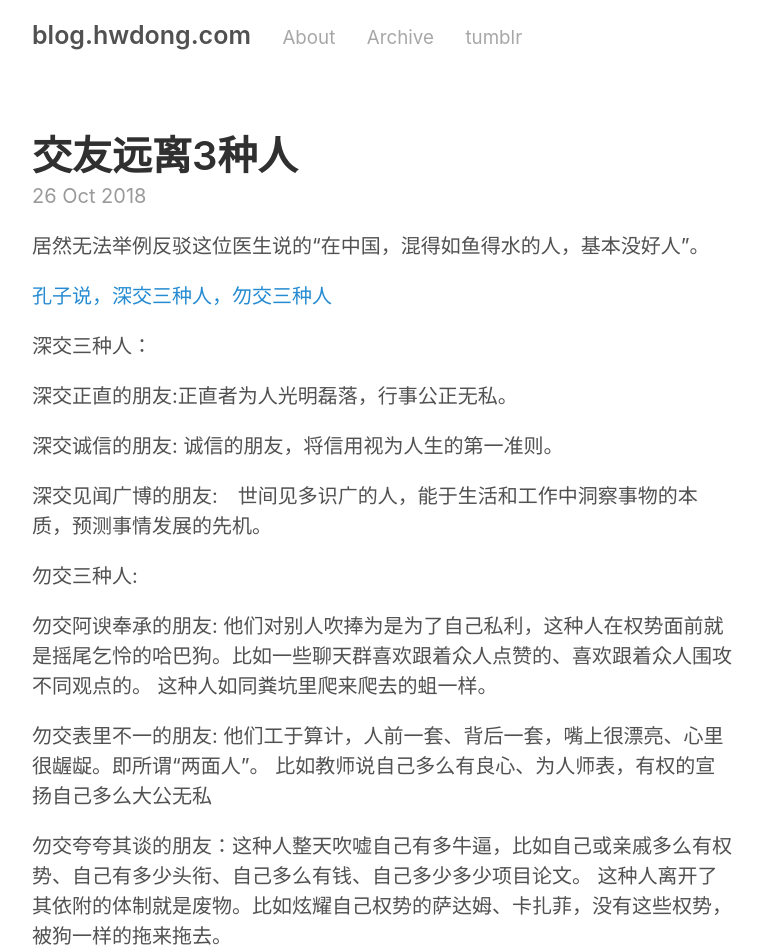
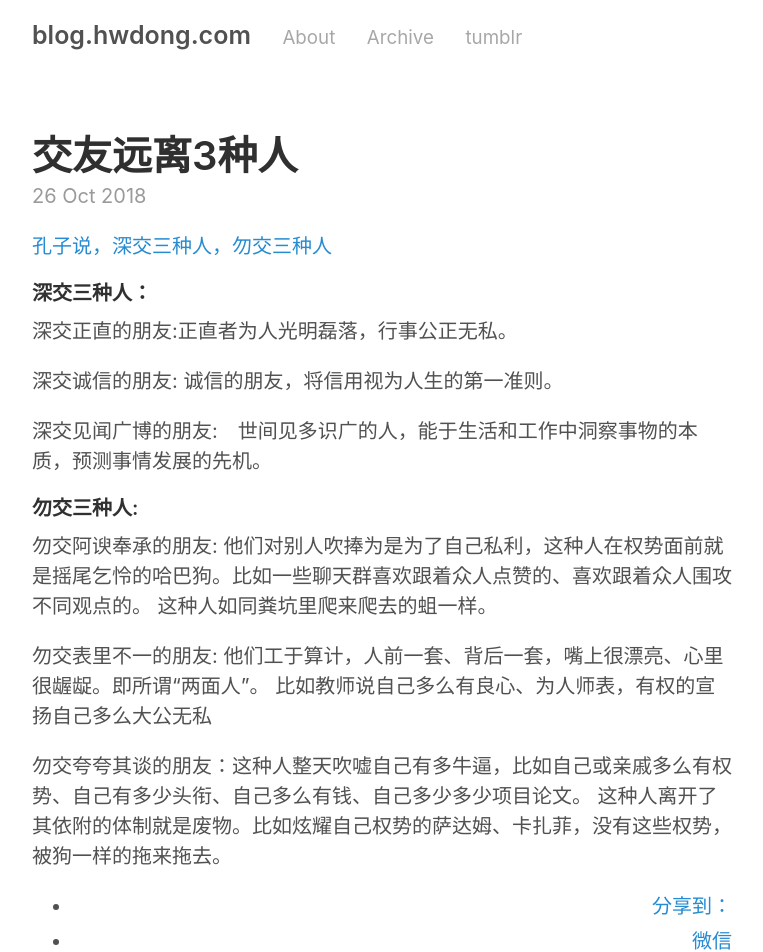
Before and after one commit to hwdong/hwdong-old.github.io, a Jekyll site: the page built from _posts/2018-10-26-交友远离3种人.md, in a window 1280 px wide. Shown: the top 952 px of the page, without its empty margins (258-1021 px from the left). Built offline with Jekyll 4.4.1, drawn with Linux system fonts in a browser that asks for light colours; comment, search, counter and statistics services are not loaded.

Commit message:
Update 2018-10-26-交友远离3种人.md

```diff
--- a/_posts/2018-10-26-交友远离3种人.md
+++ b/_posts/2018-10-26-交友远离3种人.md
@@ -7,12 +7,10 @@ tags:
 - 社会
 ---
 
-居然无法举例反驳这位医生说的“在中国，混得如鱼得水的人，基本没好人”。
+[孔子说，深交三种人，勿交三种人](http://www.520740.com/youqing/21014.html)
 <!--more-->
 
-[孔子说，深交三种人，勿交三种人](http://www.520740.com/youqing/21014.html)
-
-深交三种人：
+#### 深交三种人：
 
 深交正直的朋友:正直者为人光明磊落，行事公正无私。
 
```
Also changed, not shown: other parts of _posts/2018-10-26-交友远离3种人.md (+1 -1 lines).
